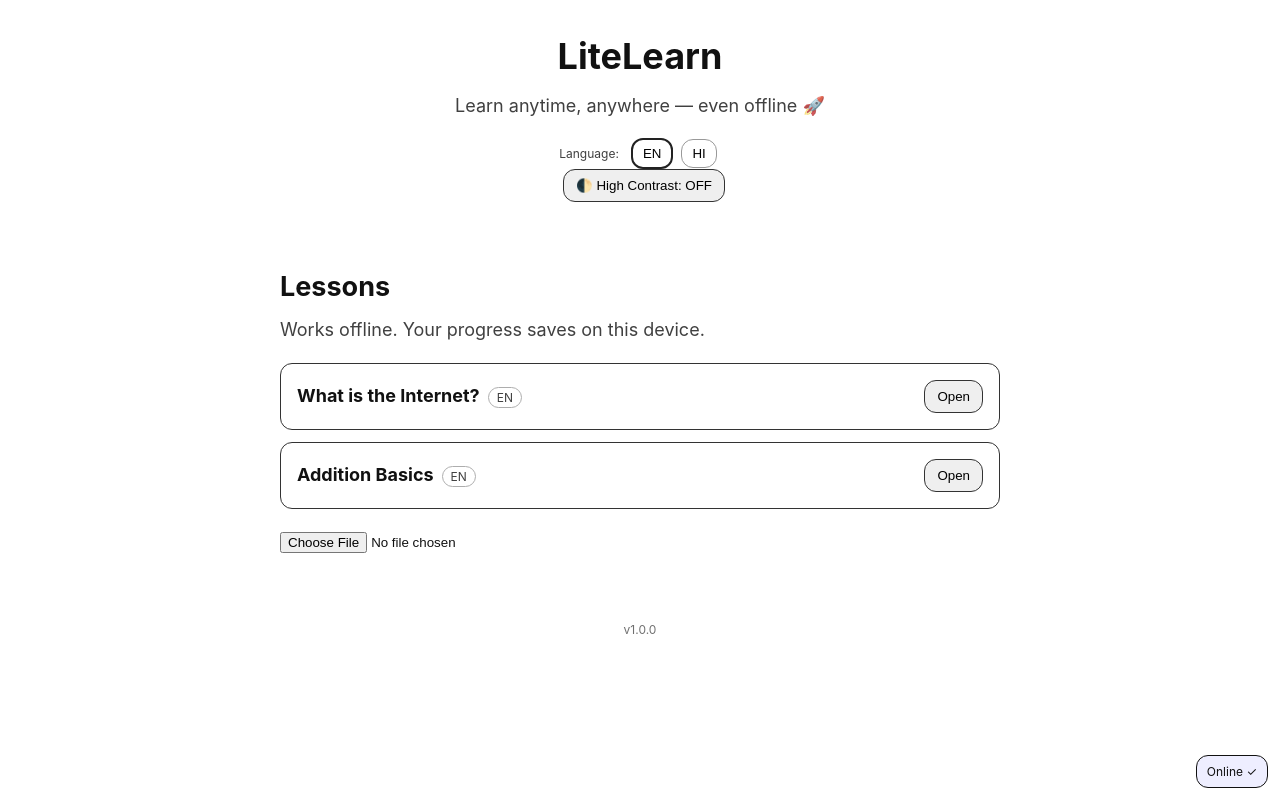
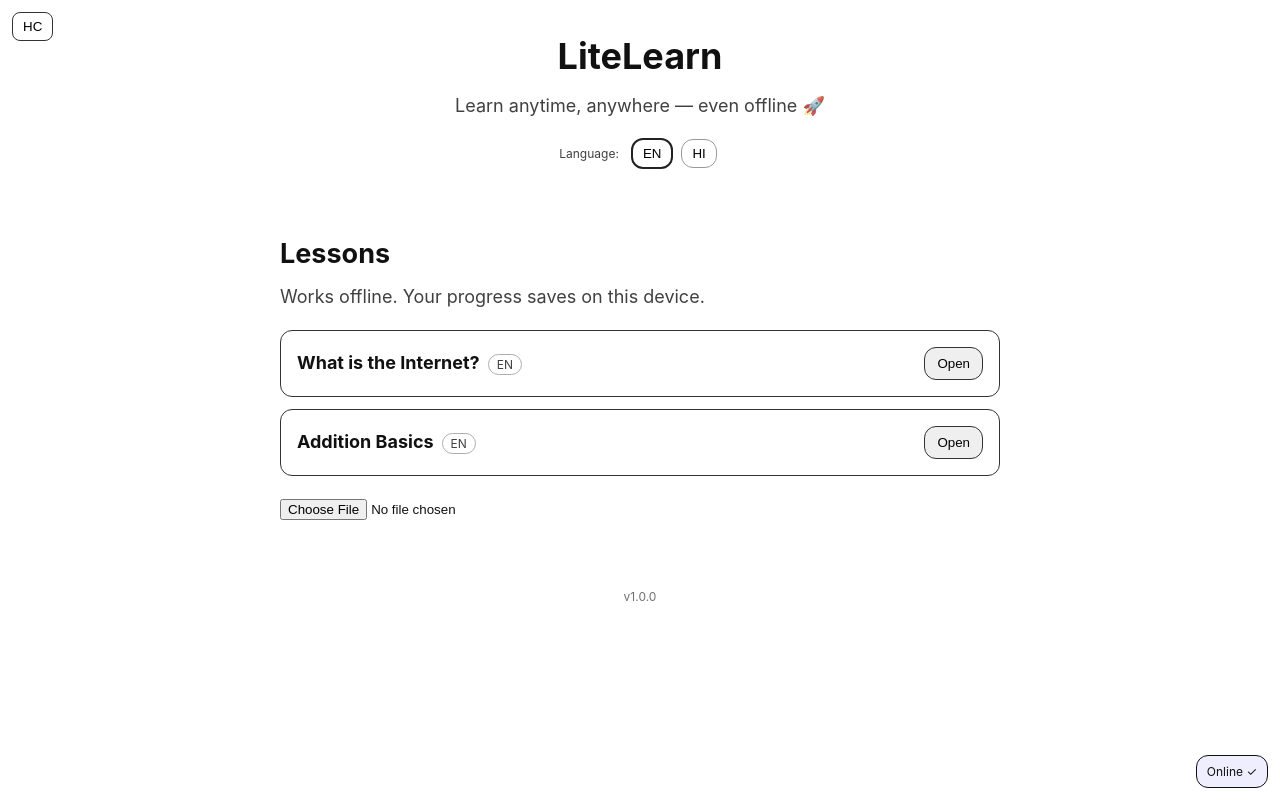
Before and after one commit to SartajVirdi/LiteLearn, a React (Create React App) app in the folder litelearn/: page /lesson/1 in a window 1280 px wide. Built offline with nearby package versions, Linux system fonts and the light colour scheme.

Commit message:
style: move High Contrast toggle to top-left corner

```diff
--- a/litelearn/src/components/HighContrastToggle.js
+++ b/litelearn/src/components/HighContrastToggle.js
@@ -15,10 +15,20 @@ export default function HighContrastToggle() {
       onClick={() => setOn(v => !v)}
       aria-pressed={on}
       aria-label="Toggle high-contrast mode"
-      style={{ marginLeft: 8 }}
-      title="High-contrast mode"
+      style={{
+        position: "fixed",
+        top: 12,
+        left: 12,
+        zIndex: 1000,
+        padding: "6px 10px",
+        borderRadius: 8,
+        border: "1px solid #333",
+        background: on ? "#000" : "#fff",
+        color: on ? "#fff" : "#000",
+        cursor: "pointer"
+      }}
     >
-      {on ? "🌓 High Contrast: ON" : "🌓 High Contrast: OFF"}
+      {on ? "HC ✓" : "HC"}
     </button>
   );
 }
```
